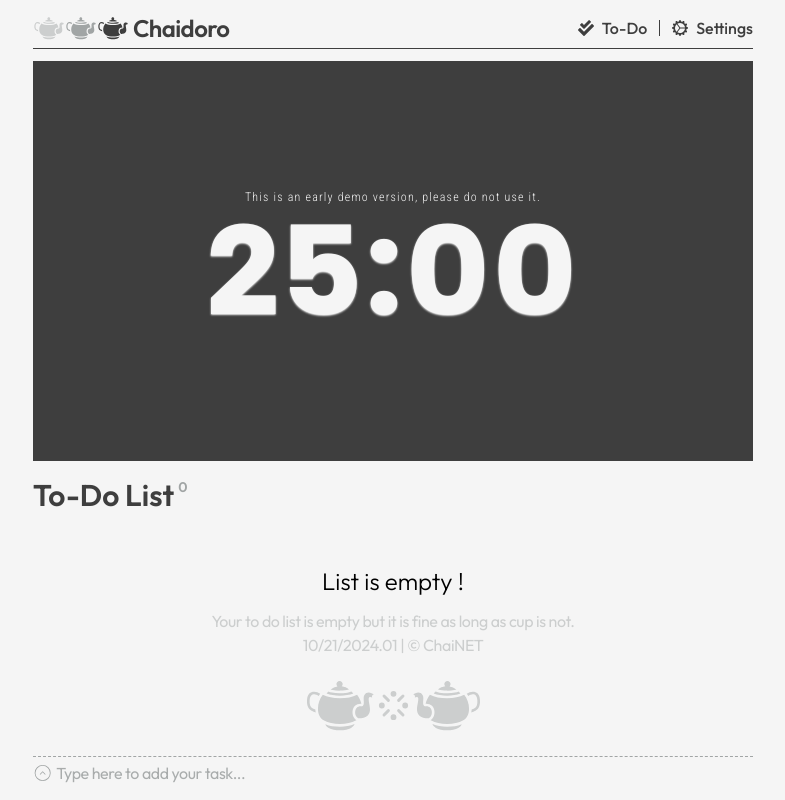
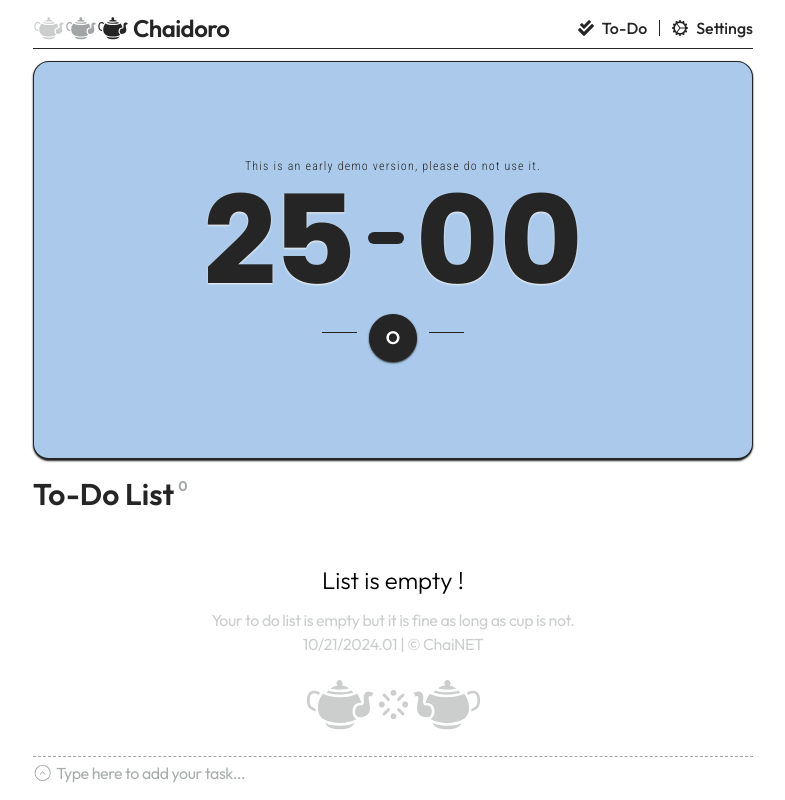
Before and after one commit to Chai-NET/ChaidoroWeb, a React (Vite) app: page / in a window 1280 px wide. Shown: the whole page, without its empty margins (247-1032 px from the left). Built offline with nearby package versions, Linux system fonts and the light colour scheme.

Commit message:
0.41 | [R] Color fixes

```diff
--- a/src/components/clock.jsx
+++ b/src/components/clock.jsx
@@ -19,13 +19,28 @@ function Clock() {
   return (
     <>
       <div className={`theme-${theme} flex items-center justify-center`}>
-        <div className="text-text w-full bg-primary py-32 text-center font-AlbertSans">
+        <div className="relative w-full rounded-2xl border border-b-2 border-blax bg-accent py-24 text-center font-AlbertSans text-blax shadow-sm shadow-blax">
           <p className="font-RobotoCondensed text-xs font-light proportional-nums tracking-widest">
             {t("clockMessage")}
           </p>
-          <h1 className="shadow-text text-7xl font-black tracking-wide text-shadow-sm sm:text-8xl md:text-9xl">
-            25:00
-          </h1>
+          <div className="flex items-center justify-center gap-3">
+            <h1 className="text-7xl font-black shadow-text text-shadow-sm sm:text-8xl md:text-9xl">
+              25
+            </h1>
+            <div className="h-3 w-9 rounded-full bg-blax" />
+
+            <h1 className="text-7xl font-black shadow-text text-shadow-sm sm:text-8xl md:text-9xl">
+              00
+            </h1>
+          </div>
+
+          <div className="flex items-center justify-center gap-3 px-72">
+            <div className="h-[1px] w-full bg-blax" />
+            <button className="z-30 mt-3 aspect-square cursor-pointer rounded-full border border-b-2 border-blax bg-blax px-4 font-Outfit text-lg font-semibold uppercase text-white shadow-sm shadow-blax">
+              O
+            </button>
+            <div className="h-[1px] w-full bg-blax" />
+          </div>
         </div>
       </div>
     </>
--- a/src/components/taskBar.jsx
+++ b/src/components/taskBar.jsx
@@ -94,13 +94,13 @@ export default function TaskBar() {
               </div>
             </div>
           ) : (
-            <ul className="my-6 text-start font-poppins">
+            <ul className="my-6 pb-12 text-start font-poppins">
               <Reorder.Group values={todos} onReorder={setTodos}>
                 {todos.map((todo, index) => (
                   <Reorder.Item value={todo} key={todo}>
                     <li key={index}>
                       {/* Individual task */}
-                      <div className="my-2 flex flex-row items-center justify-between gap-3 rounded-lg border-b border-secondary bg-white p-3 pr-6 hover:cursor-grab active:cursor-grabbing">
+                      <div className="my-2 flex flex-row items-center justify-between gap-3 rounded-lg border border-blax border-secondary bg-neutral-50 p-3 pr-6 shadow-sm shadow-blax hover:cursor-grab active:cursor-grabbing">
                         <div className="flex items-center gap-3">
                           <button
                             className="group peer aspect-square rounded-lg border border-secondary p-1 transition-all duration-300 ease-in-out hover:bg-primary"
--- a/src/index.css
+++ b/src/index.css
@@ -25,6 +25,7 @@
     --color-darker: #a98282;
     --color-dark: #bd9999;
     --color-bg: #e5d4d4;
+    --color-accentColor: #abcaeb;
   }
 }
 
@@ -38,16 +39,16 @@
   --color-dark: #bd9999;
   --color-text: #e5d4d4;
   --color-bg: #e5d4d4;
-  --color--accent: #abcaeb;
+  --color-accentColor: #abcaeb;
 }
 
 .theme-white {
-  --color-darkest: #3e3e3e;
+  --color-darkest: #252525;
   --color-darker: #a1a5a5;
   --color-dark: #cccece;
   --color-text: #f5f5f5;
-  --color-bg: #f5f5f5;
-  --color--accent: #abcaeb;
+  --color-bg: #ffffff;
+  --color-accentColor: #abcaeb;
 }
 
 .theme-black {
@@ -56,5 +57,5 @@
   --color-dark: #cfcfcf;
   --color-text: #cfcfcf;
   --color-bg: #212121;
-  --color--accent: #abcaeb;
+  --color-accentColor: #abcaeb;
 }
--- a/src/pages/tasks.jsx
+++ b/src/pages/tasks.jsx
@@ -56,13 +56,13 @@ function Tasks() {
           </h2>
         </div>
         {/* To-do List */}
-        <ul className="my-6 text-start font-poppins">
+        <ul className="my-6 pb-12 text-start font-poppins">
           <Reorder.Group values={todos} onReorder={setTodos}>
             {todos.map((todo, index) => (
               <Reorder.Item value={todo} key={todo}>
                 <li key={index}>
                   {/* Individual task */}
-                  <div className="my-2 flex flex-row items-center justify-between gap-3 rounded-lg border-b border-secondary bg-white p-2 pr-6 hover:cursor-grab active:cursor-grabbing">
+                  <div className="my-2 flex flex-row items-center justify-between gap-3 rounded-lg border-b border-secondary bg-neutral-100 p-2 pr-6 hover:cursor-grab active:cursor-grabbing">
                     <div className="flex items-center gap-3">
                       <button
                         className="group peer aspect-square rounded-lg border border-secondary p-1 transition-all duration-300 ease-in-out hover:bg-primary"
@@ -89,7 +89,7 @@ function Tasks() {
         </ul>
 
         {/* Task Input Field */}
-        <div className="my-3 w-full">
+        <div className="my-3 w-full pb-9">
           <div className="border-t border-secondary bg-bgPrimary">
             <div className="flex flex-row justify-between">
               <div className="flex flex-grow items-center gap-x-1 text-secondary">
--- a/tailwind.config.js
+++ b/tailwind.config.js
@@ -20,7 +20,7 @@ export default {
         secondary45: "var(--color-dark)",
         text: "var(--color-text)",
         bgPrimary: "var(--color-bg)",
-        accent: "var(--color-accent)",
+        accent: "var(--color-accentColor)",
         blax: "#252525",
         chocolate: "#503a3a",
         coffee: "#a98282",
```
Also changed, not shown: src/App.jsx (+2 -7 lines).
